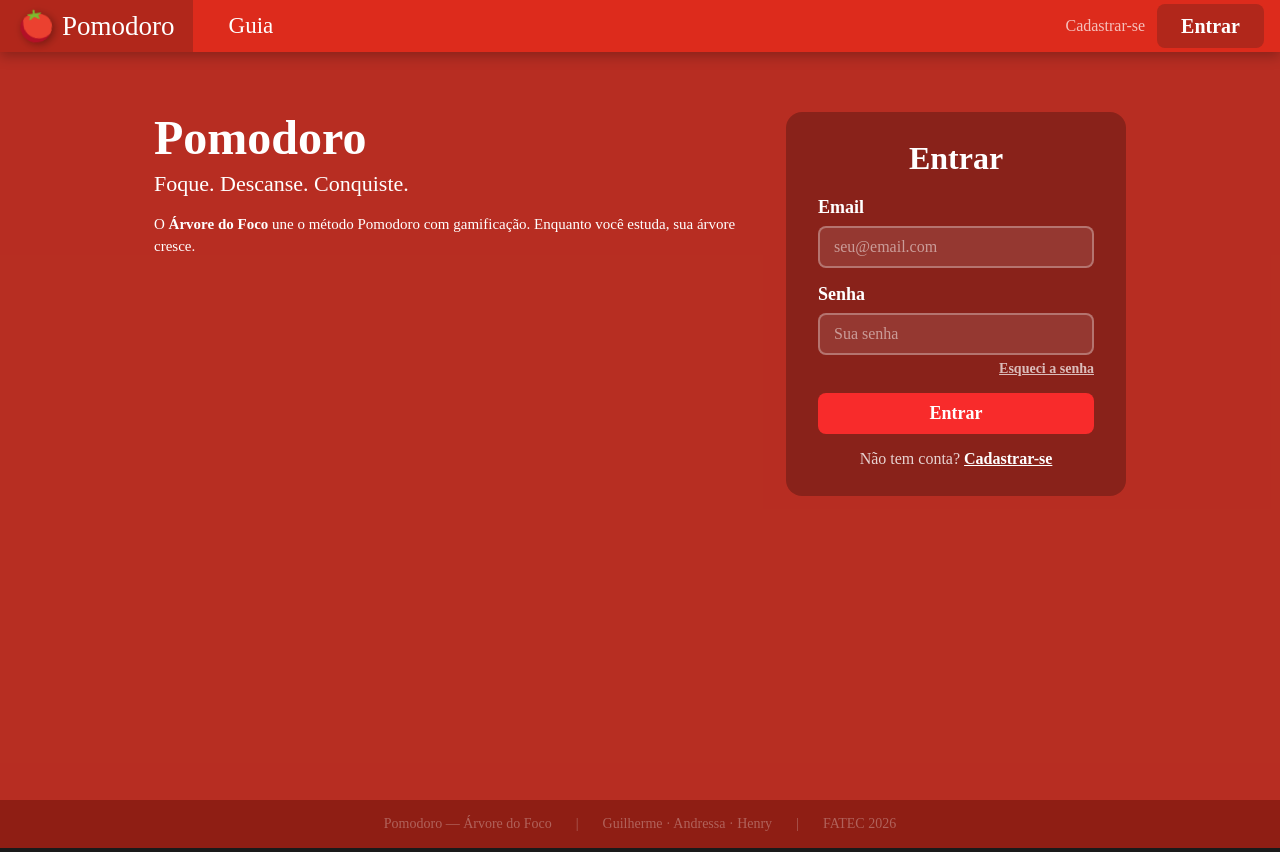
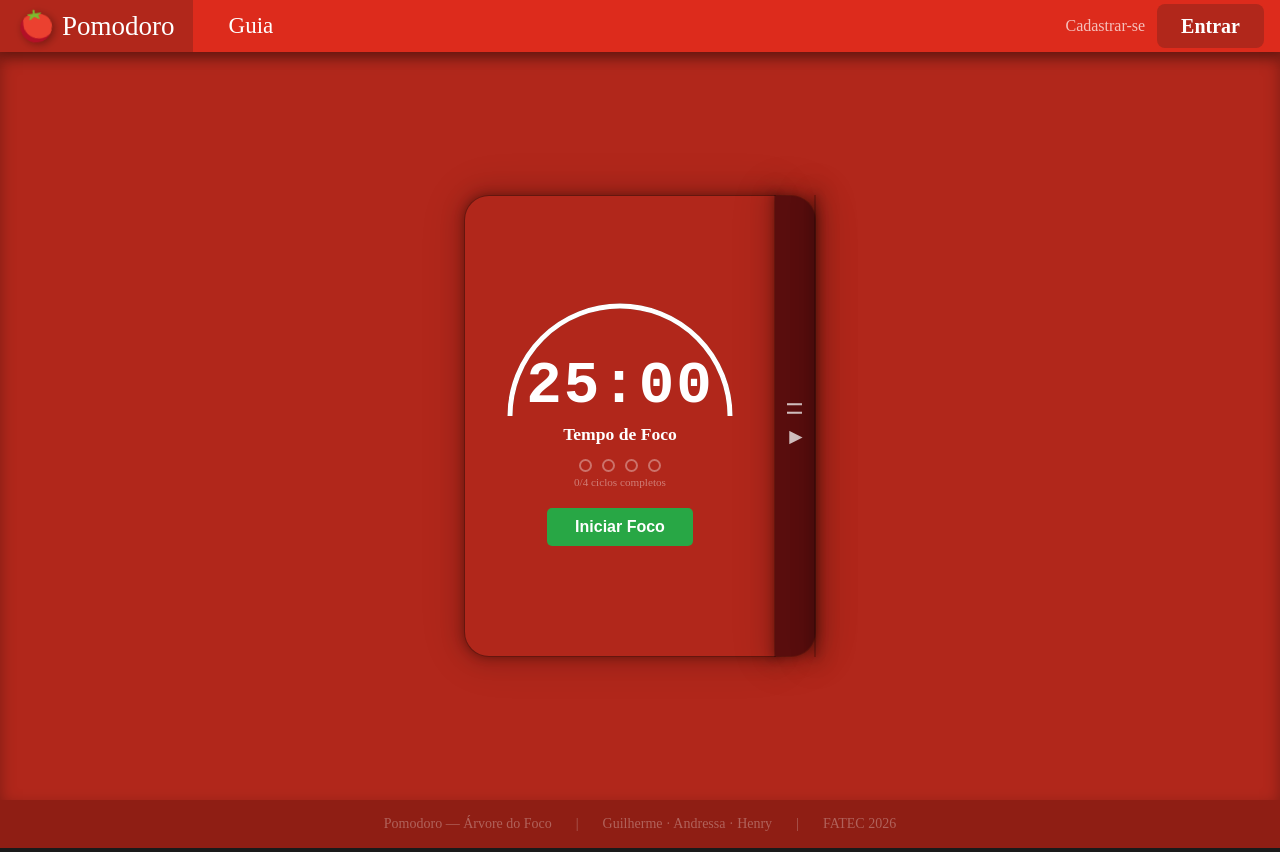
Before and after one commit to guimba0/Pomodoro-StudentsAcademy, a React (Vite) app in the folder frontend/: page /pomodoro in a window 1280 px wide. Before the commit this address led to /login. Built offline with nearby package versions, Linux system fonts and the light colour scheme; no server answers; a web font is replaced by a local one.

Commit message:
feat: timer visitante completo - iniciar, pausar, retomar, resetar sem gamificacao

```diff
--- a/frontend/src/App.jsx
+++ b/frontend/src/App.jsx
@@ -30,7 +30,7 @@ export default function App() {
               <Route path="/cadastro" element={<Register />} />
               <Route path="/esqueci-senha" element={<ForgotPassword />} />
               <Route path="/guia" element={<Guide />} />
-              <Route path="/pomodoro" element={<RotaProtegida><Pomodoro /></RotaProtegida>} />
+              <Route path="/pomodoro" element={<Pomodoro />} />
               <Route path="/ranking" element={<RotaProtegida><Ranking /></RotaProtegida>} />
               <Route path="/perfil" element={<RotaProtegida><Profile /></RotaProtegida>} />
               <Route path="/configuracoes" element={<RotaProtegida><Settings /></RotaProtegida>} />
--- a/frontend/src/pages/Pomodoro.jsx
+++ b/frontend/src/pages/Pomodoro.jsx
@@ -167,7 +167,6 @@ export default function Pomodoro() {
     const dur = getDuration(prox)
     setRemaining(dur)
     totalRef.current = dur
-    ganharMacas(5)
     if (n % TOTAL_CYCLES === 0) {
       setMessage(`Você completou ${TOTAL_CYCLES} ciclos! Aproveite sua pausa longa`)
     } else {
@@ -197,8 +196,10 @@ export default function Pomodoro() {
     totalRef.current = FOCUS_MIN * 60
     setMode('focus')
     setCycleCount(0)
+    if (isAuthed) {
       setApples(0)
       localStorage.setItem('macas', 0)
+    }
     setRecovered(false)
     timerFinishedRef.current = false
   }, [isAuthed, status, sessionId])
@@ -431,6 +432,7 @@ export default function Pomodoro() {
       `}</style>
 
       {/* Apple counter */}
+      {isAuthed && (
         <div style={{
           position: 'absolute',
           top: '12px',
@@ -460,6 +462,7 @@ export default function Pomodoro() {
             </span>
           )}
         </div>
+      )}
 
       {/* Recovery badge */}
       {recovered && (
```
Lines whose indentation alone changed are shown as unchanged.
